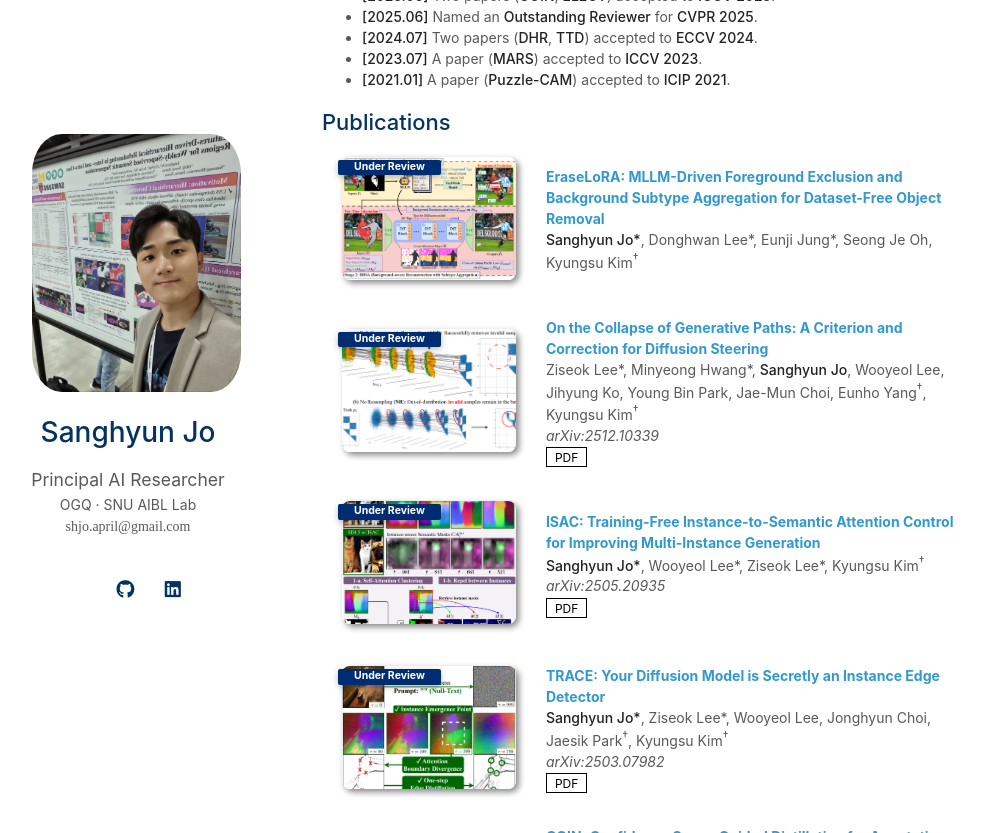
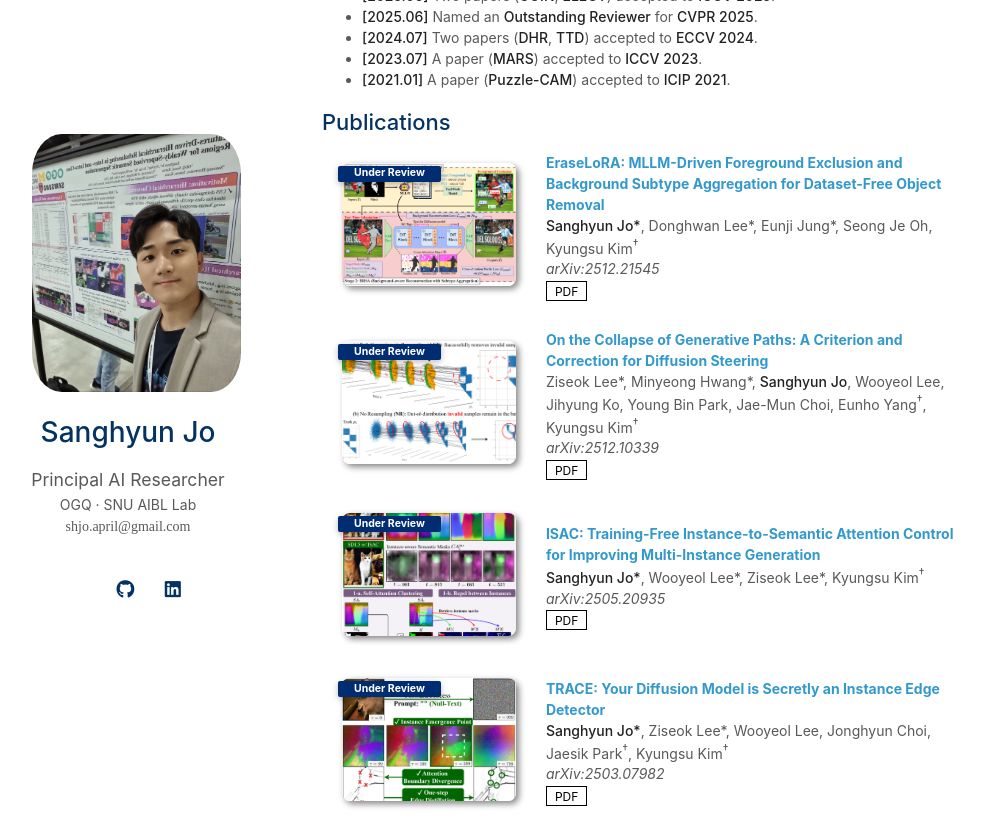
Before and after one commit to shjo-april/shjo-april.github.io, a Jekyll site: the page built from index.md, in a window 1280 px wide and 900 px high, scrolled down 417 px, cut to the strip 0-833 px from the top of the window. Shown: the whole strip, without its empty margins (148-1132 px from the left). Built offline with Jekyll 4.4.1, drawn with Linux system fonts in a browser that asks for light colours; a style sheet for code colours, icons or effects is not loaded; our own code applies the rules of GitHub Pages for plain Markdown files.

Commit message:
update arXiv info. of EraseLoRA

```diff
--- a/_data/publications.yml
+++ b/_data/publications.yml
@@ -13,8 +13,8 @@ main:
   - title: "EraseLoRA: MLLM-Driven Foreground Exclusion and Background Subtype Aggregation for Dataset-Free Object Removal"
     authors: <strong>Sanghyun Jo*</strong>, Donghwan Lee*, Eunji Jung*, Seong Je Oh, Kyungsu Kim<sup>†</sup>
     conference_short: Under Review
-    # conference: arXiv:2512.10339
-    # pdf: https://arxiv.org/pdf/2512.10339
+    conference: arXiv:2512.21545
+    pdf: https://arxiv.org/pdf/2512.21545
     # code:
     # page:
     image: ./assets/img/EraseLoRA.png
```
